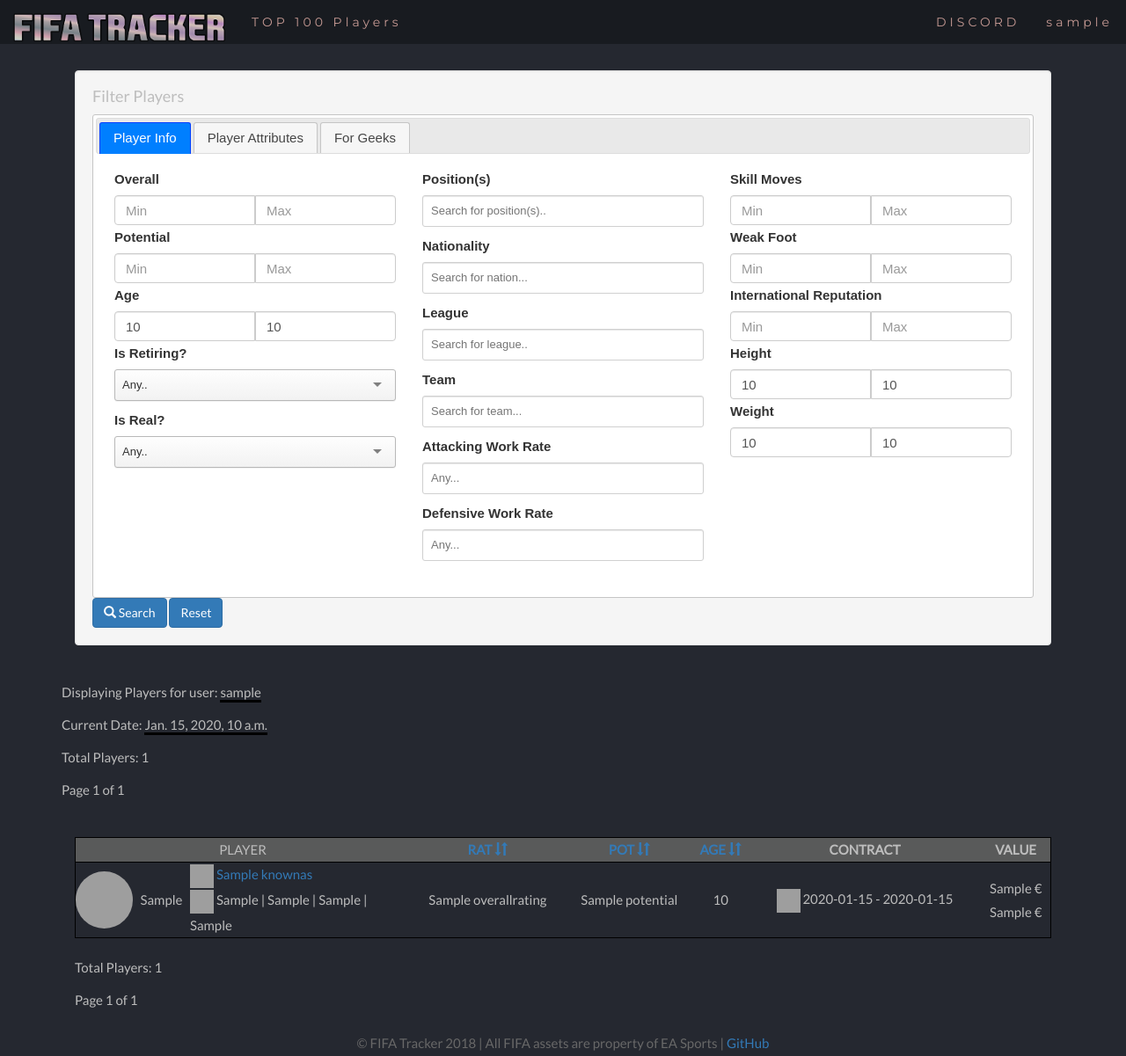
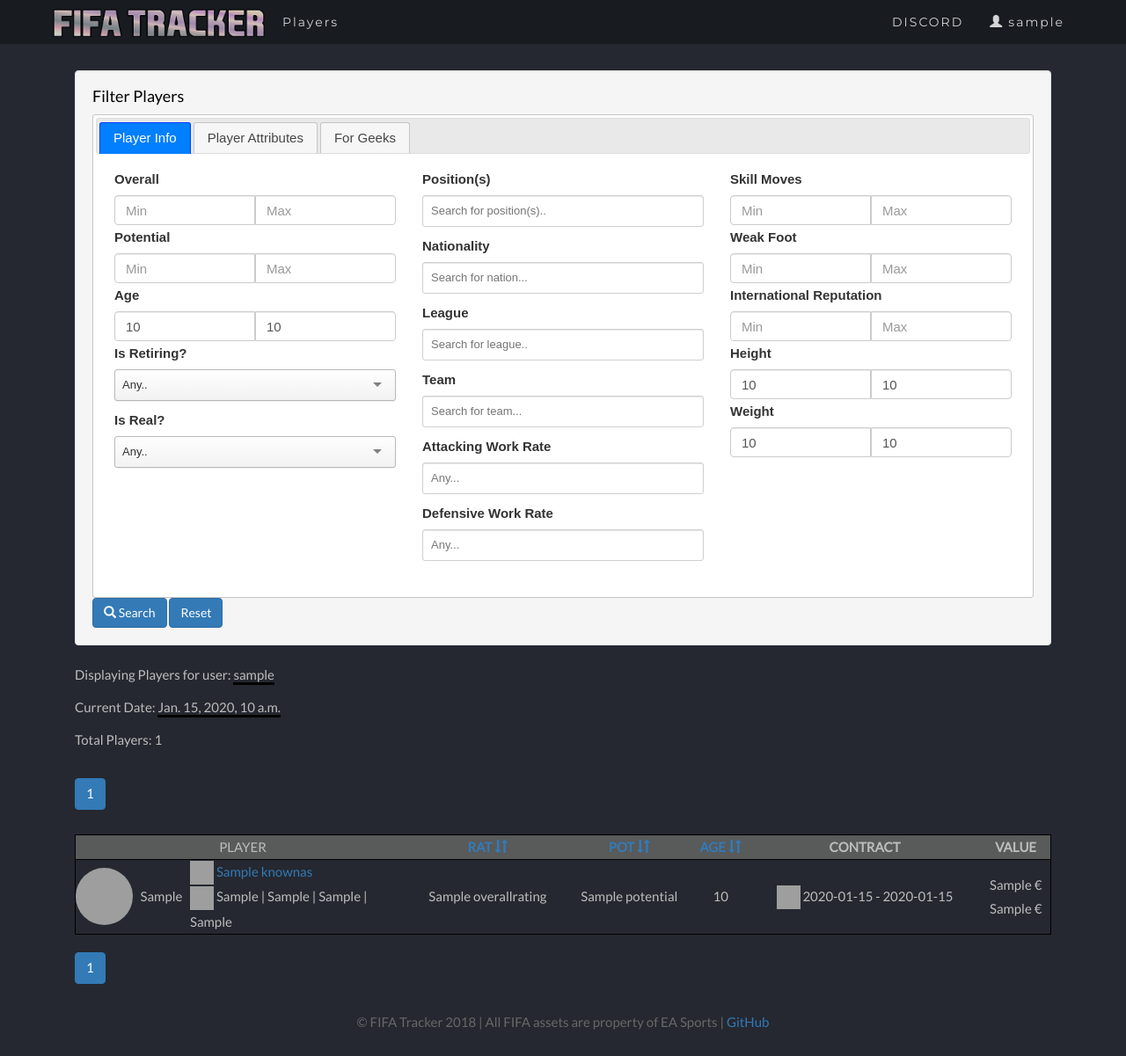
Before and after one commit to mortier80653/FIFA-Tracker, a Django app: template FIFA Tracker/templates/players/players.html in a window 1280 px wide. Shown: the whole page at 88% size. After the commit the page ends 1171 px from the top, so only its background shows below. Run offline with Django 3.2, Linux system fonts and the light colour scheme; a user stored in the database is signed in; tables that the repository leaves empty hold one stand-in row (values such as "Sample post"); the template is opened without the code that fills it: most values are stand-ins (such as "Sample title", 1, 10 or a date in 2020); some libraries are stand-ins or nearby versions; grey boxes are pictures that could not be loaded.

Commit message:
better styling

```diff
--- a/FIFA Tracker/players/views.py
+++ b/FIFA Tracker/players/views.py
@@ -59,7 +59,7 @@ def players(request):
 
     player_filter = DataUsersPlayersFilter(request, for_user=current_user, current_date=current_date)
 
-    paginator = MyPaginator(player_filter.qs.count(), request=request.GET.copy(), max_per_page=100)
+    paginator = MyPaginator(player_filter.qs.count(), request=request.GET.copy(), max_per_page=50)
 
     data = list(player_filter.qs[paginator.results_bottom:paginator.results_top].iterator())
 
--- a/FIFA Tracker/static/css/base.css
+++ b/FIFA Tracker/static/css/base.css
@@ -22,25 +22,21 @@ body {
     width: 50%;
 }
 
-.nav-tabs li a {
-    color: #ffffff;
-}
-
 .navbar {
     font-family: Montserrat, sans-serif;
     margin-bottom: 0;
     background-color: #16181d;
     border: 0;
     font-size: 14px !important;
-    letter-spacing: 4px;
+    letter-spacing: 2px;
     opacity: 0.8;
 }
 
 .navbar li a, .navbar {
-    color: #efb7ae !important;
+    color: #fff !important;
 }
 .navbar-nav li a:hover {
-    color: #fff !important;
+    color: #0cc54a !important;
 }
 .navbar-nav li.active a {
     color: #fff !important;
@@ -57,6 +53,13 @@ body {
 	background-color: #0cc54a;
 }
 
+.navbar-brand {
+    padding: 10px 5px;
+}
+
+.glyphicon-user{
+    padding-right: 5px;
+}
 
 .dropdown-menu {
 	text-align: right;
@@ -75,7 +78,3 @@ body {
 	height:30px;   /* Height of the footer */
 	line-height: 30px; /* Vertically center the text there */
 }
-
-textarea {
-    resize: none;
-}
--- a/FIFA Tracker/static/css/players.css
+++ b/FIFA Tracker/static/css/players.css
@@ -1,9 +1,9 @@
+.well{
+	color: black;
+}
+
 .current_user, .current_date{
 	border-bottom: 3px solid rgb(0, 0, 0);
-}
-
-#table-container {
-    padding-top: 20px;
 }
 
 table{
--- a/FIFA Tracker/static/js/FIFA_TRACKER.js
+++ b/FIFA Tracker/static/js/FIFA_TRACKER.js
@@ -42,9 +42,3 @@ function updateWorkrates() {
         }
     });
 }
-
-function faceNotFound(image, path) {
-    image.onerror = "";
-    image.src = path + "img/assets/heads/not_found_0.png";
-    return true;
-}
--- a/FIFA Tracker/templates/accounts/login.html
+++ b/FIFA Tracker/templates/accounts/login.html
@@ -7,7 +7,7 @@
 {% endblock %}
 
 {% block content %}
-  <div id="SignUp" class="container top-container">
+  <div id="SignUp" class="container">
 		<div class="main_row">
 			<h2>Login</h2>
 			<form method="post" novalidate>
@@ -18,8 +18,8 @@
 				{% include "includes/form.html" %}
 				<button type="submit" class="btn btn-primary">Login</button>
 			</form>
-			<p align="center">Lost Password?</p>
-			<p align="center"><a href="{% url 'signup' %}">Create New Account</a> </p>
+			{% comment %} <p align="center">Lost Password?</p> {% endcomment %}
 		</div>
+		<p align="center"><a href="{% url 'signup' %}">Create New Account</a></p>
   </div>
 {% endblock %}
--- a/FIFA Tracker/templates/accounts/signup.html
+++ b/FIFA Tracker/templates/accounts/signup.html
@@ -7,7 +7,7 @@
 {% endblock %}
 
 {% block content %}
-  <div id="SignUp" class="container top-container">
+  <div id="SignUp" class="container">
 		<div class="main_row">
 			<h2>Sign up</h2>
 			<form method="post" novalidate>
--- a/FIFA Tracker/templates/accounts/success.html
+++ b/FIFA Tracker/templates/accounts/success.html
@@ -7,7 +7,7 @@
 {% endblock %}
 
 {% block content %}
-  <div class="container top-container">
+  <div class="container">
       <h2>Success!</h2>
       <p align="center">Your account has been created! You can <a href="{% url 'upload_career_save_file' %}">upload</a> your FIFA 18 career save now.</p>
   </div>
--- a/FIFA Tracker/templates/base.html
+++ b/FIFA Tracker/templates/base.html
@@ -5,6 +5,8 @@
 	<title>FIFA Tracker</title>
 	<meta charset="utf-8">
 	<meta name="viewport" content="width=device-width, initial-scale=1">
+	<meta name="description" content="Track your progress in FIFA Career Mode">
+	<meta name="keywords" content="FIFA 18, Career Mode, players, database">
 	<link rel="stylesheet" href="https://code.jquery.com/ui/1.12.1/themes/base/jquery-ui.css">
 	<link rel="stylesheet" href="https://maxcdn.bootstrapcdn.com/bootstrap/3.3.7/css/bootstrap.min.css">
 	<link rel="stylesheet" type="text/css" href="{% static 'css/base.css' %}" />
@@ -15,12 +17,12 @@
 	<script src="https://code.jquery.com/ui/1.12.1/jquery-ui.js" integrity="sha256-T0Vest3yCU7pafRw9r+settMBX6JkKN06dqBnpQ8d30=" crossorigin="anonymous"></script>
 	<script src="https://maxcdn.bootstrapcdn.com/bootstrap/3.3.7/js/bootstrap.min.js"></script>
 	<script src="https://cdnjs.cloudflare.com/ajax/libs/popper.js/1.12.9/umd/popper.min.js"></script>
+	<script src="{% static 'js\FIFA_TRACKER.js' %}"></script>
 	{% block script %}{% endblock %}
-
 </head>
-<body id="homepage" data-spy="scroll" data-target=".navbar" data-offset="50">
+<body data-spy="scroll" data-target=".navbar" data-offset="50">
 	<nav class="navbar navbar-default navbar-fixed-top">
-	  <div class="container-fluid">
+	  <div class="container">
 			<div class="navbar-header">
 				<a class="navbar-brand" href="{% url 'home' %}"><img src="{% static 'img\logo\logo.png' %}" title="FIFA Tracker" alt="logo"></a>
 				<button type="button" class="navbar-toggle" data-toggle="collapse" data-target="#siteNavbar">
@@ -31,14 +33,14 @@
 			</div>
 			<div class="collapse navbar-collapse" id="siteNavbar">
 				<ul class="nav navbar-nav navbar-left">
-				<li><a href="{% url 'players' %}">TOP 100 Players</a></li>
+					<li><a href="{% url 'players' %}">Players</a></li>
 				</ul>
 
 				<ul class="nav navbar-nav navbar-right">
 					<li><a href="https://discord.gg/X49vaQ">DISCORD</a></li>
 				{% if user.is_authenticated %}
 						<li class="nav-item dropdown">
-					<a class="nav-link dropdown-toggle" href="#" id="userMenu" data-toggle="dropdown" aria-haspopup="true" aria-expanded="false">{{ user.username }}</a>
+						<a class="nav-link dropdown-toggle" href="#" id="userMenu" data-toggle="dropdown" aria-haspopup="true" aria-expanded="false"><span class="glyphicon glyphicon-user"></span>{{ user.username }}</a>
 						<div class="dropdown-menu dropdown-menu-right" aria-labelledby="userMenu">
 							<a class="dropdown-item" href="{% url 'players' %}">Players</a>
 							<div class="dropdown-divider"></div>
@@ -48,19 +50,18 @@
 						</div>
 						</li>
 				{% else %}
-				<li><a href="{% url 'login_view' %}">LOG-IN</a></li>
+					<li><a class="btn btn-success" href="{% url 'login_view' %}">LOG-IN</a></li>
 				{% endif %}
 				</ul>
 			</div>
 	  </div>
 	</nav>
-	<div id="main" class="container bg-1">
+	<div id="main" class="container top-container bg-1">
 		{% block content %}
 		{% endblock %}
 	</div>
 	<footer class="footer text-center">
 		<p>&copy; FIFA Tracker 2018 | All FIFA assets are property of EA Sports | <a href="https://github.com/xAranaktu/FIFA-Tracker">GitHub</a> </p>
 	</footer>
-<script src="{% static 'js\FIFA_TRACKER.js' %}"></script>
 </body>
 </html>
--- a/FIFA Tracker/templates/home.html
+++ b/FIFA Tracker/templates/home.html
@@ -1,7 +1,7 @@
 {% extends 'base.html' %}
 
 {% block content %}
-<div class="container top-container">
+<div class="container ">
 	<h3 class="text-center">FIFA Tracker</h3>
 	<p class="text-center">Track your progress in FIFA Career Mode.</p>
 	<p class="text-center">Lorem ipsum dolor sit amet, consectetur adipiscing elit. Sed mattis, elit vitae interdum faucibus, odio dui mollis tortor, at varius velit leo venenatis ligula. Donec lacinia felis sed risus aliquet fringilla. Praesent eget bibendum nibh. Nunc condimentum risus ut urna lobortis, in ultricies nulla dapibus. Cras quam lorem, pellentesque vel blandit sit amet, dapibus eget quam. Maecenas luctus nisi sed magna scelerisque, in varius nulla interdum. Nam sed turpis rutrum purus sollicitudin efficitur non vel enim.</p>
--- a/FIFA Tracker/templates/players/player.html
+++ b/FIFA Tracker/templates/players/player.html
@@ -6,7 +6,7 @@
 {% endblock %}
 
 {% block content %}
-	<div class="container top-container">
+	<div class="container ">
     <div class="row">
       <div class="col-sm-4 text-right hidden-xs">
         <div class="row">
@@ -31,7 +31,7 @@
         </div>
       </div>
       <div class="col-sm-4 text-center">
-        <div><img src="{% get_static_prefix %}img/assets/{{ p.headshot }}" title="PlayerID: {{ p.player.playerid }}" class="largeface" onerror="faceNotFound(this, {% get_static_prefix %});"></div>
+        <div><img src="{% get_static_prefix %}img/assets/{{ p.headshot }}" title="PlayerID: {{ p.player.playerid }}" class="largeface" onError="this.onerror=null;this.src='/static/img/assets/heads/not_found_0.png';"></div>
       </div>
       <div class="col-sm-4 text-left hidden-xs">
         <div class="row">
--- a/FIFA Tracker/templates/players/players.html
+++ b/FIFA Tracker/templates/players/players.html
@@ -228,7 +228,7 @@
 {% endblock %}
 
 {% block content %}
-	<div class="container-fluid top-container">
+	<div class="container-fluid">
 		<form id="playerfilter" method="get">
 			<div class="well">
 				<h4 style="margin-top: 0">Filter Players</h4>
@@ -540,28 +540,37 @@
 		</form>
 	{% endcomment %}
 
-	<div class="pagination">
+	<div class="container-fluid">
 		{% with player=players|first %}
 			<p>Displaying Players for user: <span class="current_user">{{player.username}}</span></p>
 			<p>Current Date: <span class="current_date">{{player.current_date}}</span></p>
 		{% endwith %}
-
+	</div>
+	<div class="container-fluid">
+		<nav aria-label="Search results pages">
 			<p>Total Players: {{ paginator.num_of_objects }}</p>
-		<span class="step-links">
+			<ul class="pagination">
 			  {% if paginator.has_previous %}
-				<a href="{% url_params request '?page=' '1' %}" >&laquo; first</a>
-				<a href="{% url_params request '?page=' paginator.previous_page_number %}">previous</a>
+				<li class="page-item">
+				  <a class="page-link" href="{% url_params request '?page=' '1' %}" tabindex="-1">First</a>
+				</li>
+				<li class="page-item">
+				  <a class="page-link" href="{% url_params request '?page=' paginator.previous_page_number %}">{{paginator.previous_page_number}}</a>
+				</li>
 			  {% endif %}
-
-			<span class="current">
-				Page {{ paginator.page }} of {{ paginator.last_page_number }}
-			</span>
-
+			  <li class="page-item active">
+				<a class="page-link">{{ paginator.page }} <span class="sr-only">(current)</span></a>
+			  </li>
 			  {% if paginator.has_next %}
-				<a href="{% url_params request '?page=' paginator.next_page_number %}" >next</a>
-				<a href="{% url_params request '?page=' paginator.last_page_number %}">last &raquo;</a>
+				  <li class="page-item">
+					<a class="page-link" href="{% url_params request '?page=' paginator.next_page_number %}">{{paginator.next_page_number}}</a>
+				  </li>
+				  <li class="page-item">
+					<a class="page-link" href="{% url_params request '?page=' paginator.last_page_number %}" tabindex="-1">Last</a>
+				  </li>
 			  {% endif %}
-		</span>
+			</ul>
+		</nav>
 	</div>
 
 	<div id="table-container" class="container-fluid">
@@ -620,7 +629,7 @@
 			<tbody>
 				{% for p in players %}
 					<tr>
-						<td width="65"><a href="{% url 'home' %}"><img src="{% get_static_prefix %}img/assets/{{ p.headshot }}" title="{{ p.player.playerid }}" class="miniface" onerror="faceNotFound(this, {% get_static_prefix %});"</a></td>
+						<td width="65"><a href="{% url 'home' %}"><img src="{% get_static_prefix %}img/assets/{{ p.headshot }}" onError="this.onerror=null;this.src='/static/img/assets/heads/not_found_0.png';" title="{{ p.player.playerid }}" class="miniface"></a></td>
 						<td class="player-position text-center" width="65">{{ p.player.preferredposition1 }}</td>
 						<td width="250">
 							<div>
@@ -660,24 +669,30 @@
 				{% endfor %}
 			</tbody>
 		</table>
-
-		<div class="pagination">
-			<p>Total Players: {{ paginator.num_of_objects }}</p>
-			<span class="step-links">
+	</div>
+	<div class="container-fluid">
+		<nav aria-label="Search results pages">
+			<ul class="pagination">
 			  {% if paginator.has_previous %}
-					<a href="{% url_params request '?page=' '1' %}" >&laquo; first</a>
-					<a href="{% url_params request '?page=' paginator.previous_page_number %}">previous</a>
+				<li class="page-item">
+				  <a class="page-link" href="{% url_params request '?page=' '1' %}" tabindex="-1">First</a>
+				</li>
+				<li class="page-item">
+				  <a class="page-link" href="{% url_params request '?page=' paginator.previous_page_number %}">{{paginator.previous_page_number}}</a>
+				</li>
 			  {% endif %}
-
-				<span class="current">
-					Page {{ paginator.page }} of {{ paginator.last_page_number }}
-				</span>
-
+			  <li class="page-item active">
+				<a class="page-link">{{ paginator.page }} <span class="sr-only">(current)</span></a>
+			  </li>
 			  {% if paginator.has_next %}
-					<a href="{% url_params request '?page=' paginator.next_page_number %}" >next</a>
-					<a href="{% url_params request '?page=' paginator.last_page_number %}">last &raquo;</a>
+				  <li class="page-item">
+					<a class="page-link" href="{% url_params request '?page=' paginator.next_page_number %}">{{paginator.next_page_number}}</a>
+				  </li>
+				  <li class="page-item">
+					<a class="page-link" href="{% url_params request '?page=' paginator.last_page_number %}" tabindex="-1">Last</a>
+				  </li>
 			  {% endif %}
-			</span>
-		</div>
+			</ul>
+		</nav>
 	</div>
 {% endblock %}
```
Also changed, not shown: FIFA Tracker/templates/upload.html (+7 -3 lines). Lines whose indentation alone changed are shown as unchanged.
